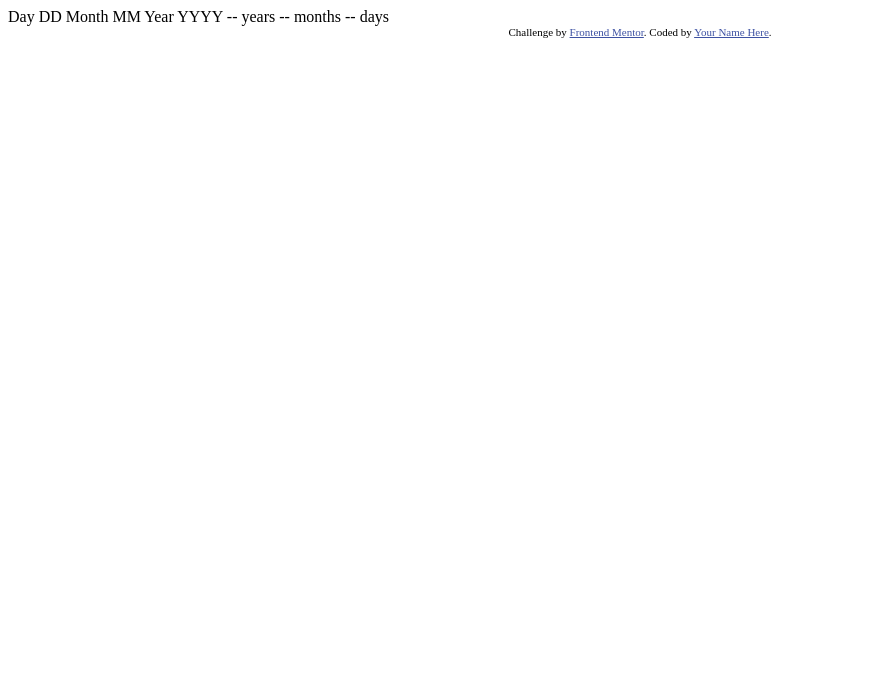
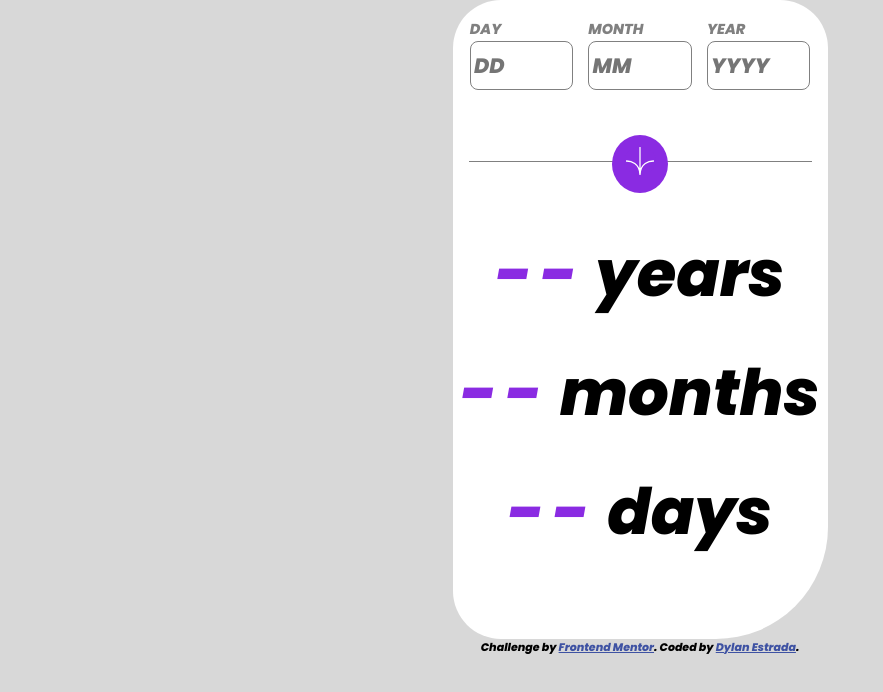
Before and after one commit to DylanEstrada9838/age-calculator, a plain HTML site: page index.html in a window 1280 px wide. Shown: the whole page, without its empty margins (0-883 px from the left). Drawn offline with Linux system fonts and the light colour scheme.

Commit message:
First version

```diff
--- a/index.html
+++ b/index.html
@@ -1,37 +1,95 @@
 <!DOCTYPE html>
 <html lang="en">
   <head>
-  <meta charset="UTF-8">
-  <meta name="viewport" content="width=device-width, initial-scale=1.0"> <!-- displays site properly based on user's device -->
+    <meta charset="UTF-8" />
+    <meta name="viewport" content="width=device-width, initial-scale=1.0" />
+    <!-- displays site properly based on user's device -->
 
-  <link rel="icon" type="image/png" sizes="32x32" href="./assets/images/favicon-32x32.png">
+    <link
+      rel="icon"
+      type="image/png"
+      sizes="32x32"
+      href="./assets/images/favicon-32x32.png"
+    />
 
     <title>Frontend Mentor | Age calculator app</title>
 
     <!-- Feel free to remove these styles or customise in your own stylesheet 👍 -->
     <style>
-    .attribution { font-size: 11px; text-align: center; }
-    .attribution a { color: hsl(228, 45%, 44%); }
+      .attribution {
+        font-size: 11px;
+        text-align: center;
+      }
+      .attribution a {
+        color: hsl(228, 45%, 44%);
+      }
     </style>
+    <link rel="stylesheet" href="style.css" />
+    <link
+      href="https://fonts.googleapis.com/css2?family=Caveat&family=Montserrat:wght@400;600&family=Poppins:ital,wght@1,800&display=swap"
+      rel="stylesheet"
+    />
   </head>
+  <script src="script.js" defer></script>
   <body>
+    <main>
+      <div>
+        <form>
+          <div>
+            <label for="day">DAY</label><br />
+            <input
+              type="number"
+              name="day"
+              id="day"
+              placeholder="DD"
+              min="1"
+              max="31"
+              required
+            />
+          </div>
+          <div>
+            <label for="month">MONTH </label><br />
+            <input
+              type="number"
+              name="month"
+              id="month"
+              placeholder="MM"
+              required
+              min="1"
+              max="12"
+            />
+          </div>
+          <div>
+            <label for="year">YEAR</label><br />
+            <input
+              type="number"
+              name="year"
+              id="year"
+              placeholder="YYYY"
+              required
+              min="1900"
+            />
+          </div>
+          <div class="button">
+            <button type="submit">
+              <img src="assets/images/icon-arrow.svg" alt="arrow" />
+            </button>
+          </div>
+        </form>
+      </div>
 
-  Day
-  DD
-
-  Month
-  MM
-
-  Year
-  YYYY
-
-  -- years
-  -- months
-  -- days
+      <div>
+        <div><span id="spany">-- </span> years</div>
+        <div><span id="spanm">-- </span> months</div>
+        <div><span id="spand">-- </span> days</div>
+      </div>
+    </main>
 
     <div class="attribution">
-    Challenge by <a href="https://www.frontendmentor.io?ref=challenge" target="_blank">Frontend Mentor</a>.
-    Coded by <a href="#">Your Name Here</a>.
+      Challenge by
+      <a href="https://www.frontendmentor.io?ref=challenge" target="_blank"
+        >Frontend Mentor</a
+      >. Coded by <a href="#">Dylan Estrada</a>.
     </div>
   </body>
 </html>
```
Lines whose indentation alone changed are shown as unchanged.
